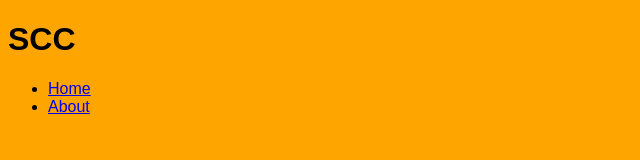
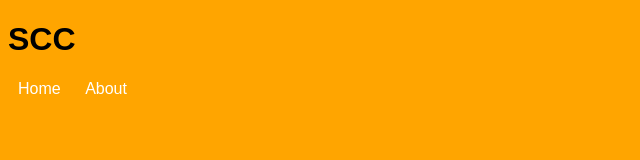
Before and after one commit to shannonjen/github_collab_ex, a plain HTML site: page index.html in a window 1280 px wide. Shown: the whole page, without its empty margins (0-640 px from the left). Drawn offline with Linux system fonts and the light colour scheme.

Commit message:
Add style to nav closes #2

```diff
--- a/style.css
+++ b/style.css
@@ -2,3 +2,19 @@ body {
 	background-color: orange;
 	font-family: arial;
 }
+
+ul {
+	margin: 0;
+	padding: 0;
+	list-style-type: none;
+}
+
+li {
+	display: inline-block;
+}
+
+a {
+	color: white;
+	text-decoration: none;
+	padding: 10px;
+}
```
